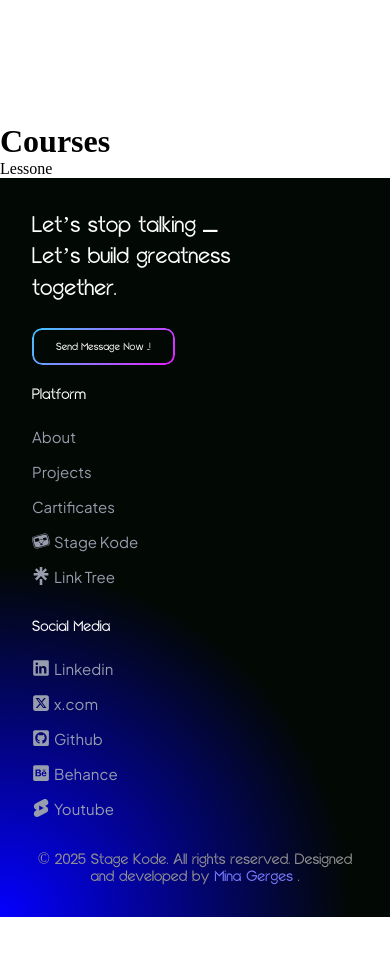
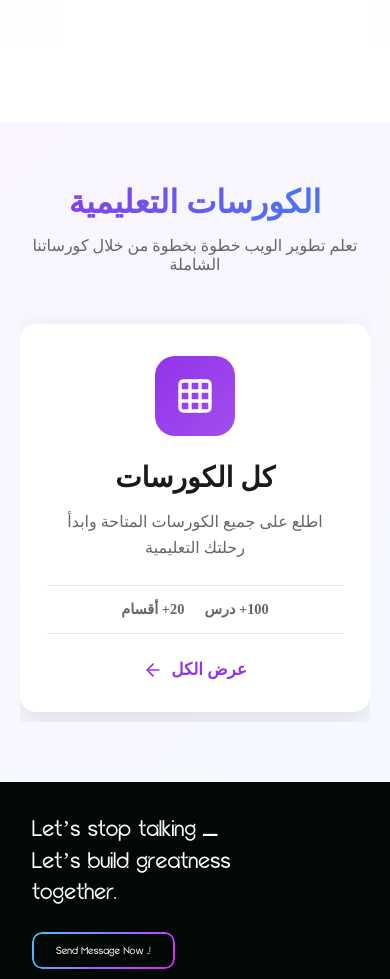
Before and after one commit to mina-gerguis/minagerguis, a Next.js app: page / in a window 390 px wide. Shown: the part 6260-7239 px from the top of the page. Before the commit the page ends 7177 px from the top, so only its background shows below. Built offline with nearby package versions, Linux system fonts and the light colour scheme; a web font is replaced by a local one.

Commit message:
new update

```diff
--- /dev/null
+++ b/src/app/components/Courses/courses.module.css
@@ -0,0 +1,201 @@
+.coursesSection {
+    padding: 80px 20px;
+    background: linear-gradient(135deg, rgba(147, 51, 234, 0.05) 0%, rgba(59, 130, 246, 0.05) 100%);
+    position: relative;
+}
+
+.container {
+    width: 100%;
+    margin: 0 auto;
+}
+
+.sectionTitle {
+    font-size: 2.5rem;
+    font-weight: bold;
+    text-align: center;
+    margin-bottom: 15px;
+    background: linear-gradient(135deg, #9333ea, #3b82f6);
+    -webkit-background-clip: text;
+    -webkit-text-fill-color: transparent;
+    background-clip: text;
+}
+
+.sectionSubtitle {
+    text-align: center;
+    font-size: 1.1rem;
+    color: #666;
+    margin-bottom: 50px;
+    max-width: 600px;
+    margin-left: auto;
+    margin-right: auto;
+}
+
+.coursesGrid {
+    display: flex;
+    gap: 30px;
+    overflow-x: auto;
+    scroll-behavior: smooth;
+    padding: 10px 0;
+    direction: rtl;
+}
+
+
+.courseCard {
+    min-width: calc(100% / 3);
+
+    background: white;
+    border-radius: 16px;
+    padding: 40px 30px;
+    box-shadow: 0 10px 30px rgba(0, 0, 0, 0.1);
+    transition: all 0.3s ease;
+    text-decoration: none;
+    color: inherit;
+    display: flex;
+    flex-direction: column;
+    align-items: center;
+    text-align: center;
+    border: 2px solid transparent;
+    position: relative;
+    overflow: hidden;
+
+    flex: 0 0 350px;
+    overflow: hidden;
+    cursor: pointer;
+    transition: transform 0.3s ease, box-shadow 0.3s ease;
+}
+
+
+
+.courseCard:hover {
+    transform: translateY(-8px);
+    box-shadow: 0 15px 40px rgba(147, 51, 234, 0.2);
+    border-color: #9333ea;
+}
+
+.courseCard:hover::before {
+    transform: scaleX(1);
+}
+
+.courseIcon {
+    width: 80px;
+    height: 80px;
+    background: linear-gradient(135deg, #9333ea, #3b82f6);
+    border-radius: 20px;
+    display: flex;
+    align-items: center;
+    justify-content: center;
+    color: white;
+    margin-bottom: 25px;
+    transition: all 0.3s ease;
+}
+
+.courseCard:hover .courseIcon {
+    transform: scale(1.1) rotate(5deg);
+}
+
+.courseTitle {
+    font-size: 1.75rem;
+    font-weight: bold;
+    margin-bottom: 15px;
+    color: #1a1a1a;
+}
+
+.courseDescription {
+    font-size: 1rem;
+    line-height: 1.6;
+    color: #666;
+    margin-bottom: 25px;
+}
+
+.courseStats {
+    display: flex;
+    gap: 20px;
+    margin-bottom: 25px;
+    padding: 15px 0;
+    border-top: 1px solid #e5e7eb;
+    border-bottom: 1px solid #e5e7eb;
+    width: 100%;
+    justify-content: center;
+}
+
+.stat {
+    font-size: 0.9rem;
+    color: #666;
+    font-weight: 600;
+}
+
+.courseLink {
+    display: flex;
+    align-items: center;
+    gap: 8px;
+    color: #9333ea;
+    font-weight: 600;
+    font-size: 1.05rem;
+    transition: all 0.3s ease;
+}
+
+.courseCard:hover .courseLink {
+    gap: 12px;
+    color: #7c3aed;
+}
+
+/* Dark mode support */
+@media (prefers-color-scheme: dark) {
+    .coursesSection {
+        background: linear-gradient(135deg, rgba(147, 51, 234, 0.1) 0%, rgba(59, 130, 246, 0.1) 100%);
+    }
+
+    .sectionSubtitle {
+        color: #a0a0a0;
+    }
+
+    .courseCard {
+        background: rgba(255, 255, 255, 0.05);
+        border-color: rgba(255, 255, 255, 0.1);
+    }
+
+    .courseCard:hover {
+        background: rgba(255, 255, 255, 0.08);
+        border-color: #9333ea;
+    }
+
+    .courseTitle {
+        color: #ffffff;
+    }
+
+    .courseDescription {
+        color: #a0a0a0;
+    }
+
+    .stat {
+        color: #a0a0a0;
+    }
+
+    .courseStats {
+        border-color: rgba(255, 255, 255, 0.1);
+    }
+}
+
+/* Responsive */
+@media (max-width: 768px) {
+    .coursesSection {
+        padding: 60px 20px;
+    }
+
+    .sectionTitle {
+        font-size: 2rem;
+    }
+
+    .sectionSubtitle {
+        font-size: 1rem;
+        margin-bottom: 40px;
+    }
+
+    .coursesGrid {
+        grid-template-columns: 1fr;
+    }
+
+    .courseCard {
+        padding: 30px 25px;
+    }
+}
--- a/src/app/components/Courses/data/css/page.tsx
+++ b/src/app/components/Courses/data/css/page.tsx
@@ -54,7 +54,7 @@ export default function CSSCourse() {
     return (
         <div>
             <Navbar />
-            <div className={`${styles.courseContainer} ${styles.fadeUp}`}>
+            <div className={styles.courseContainer}>
                 {/* زر القائمة في الموبايل */}
                 <button className={styles.menuButton} onClick={() => setMenuOpen(!menuOpen)}>
                     ☰
--- a/src/app/components/Courses/page.tsx
+++ b/src/app/components/Courses/page.tsx
@@ -1,16 +1,126 @@
 import Link from "next/link";
+import { ArrowLeft, Grid, Code, Database, Palette, Layout, Server, Smartphone, Shield, Zap } from "lucide-react";
+import styles from "./courses.module.css";
 
-function Courses() {
+const courses = [
+  {
+    id: "all-courses",
+    title: "كل الكورسات",
+    description: "اطلع على جميع الكورسات المتاحة وابدأ رحلتك التعليمية",
+    icon: Grid,
+    link: "/components/Courses/data",
+    stats: { lessons: "100+", sections: "20+" },
+    color: "#9333ea"
+  },
+  {
+    id: "css-course",
+    title: "دورة CSS الشاملة",
+    description: "تعلم كل شيء عن CSS من الصفر حتى الاحتراف",
+    icon: Palette,
+    link: "/components/Courses/data/css",
+    stats: { lessons: "11", sections: "4" },
+    color: "#3b82f6"
+  },
+  {
+    id: "html-course",
+    title: "دورة HTML5",
+    description: "أساسيات HTML وبناء هيكل صفحات الويب الحديثة",
+    icon: Code,
+    link: "#",
+    stats: { lessons: "15", sections: "5" },
+    color: "#f59e0b"
+  },
+  {
+    id: "javascript-course",
+    title: "دورة JavaScript",
+    description: "تعلم البرمجة بلغة JavaScript من البداية للاحتراف",
+    icon: Zap,
+    link: "#",
+    stats: { lessons: "25", sections: "8" },
+    color: "#eab308"
+  },
+  {
+    id: "react-course",
+    title: "دورة React",
+    description: "بناء تطبيقات ويب تفاعلية باستخدام مكتبة React",
+    icon: Layout,
+    link: "#",
+    stats: { lessons: "20", sections: "7" },
+    color: "#06b6d4"
+  },
+  {
+    id: "nodejs-course",
+    title: "دورة Node.js",
+    description: "تطوير تطبيقات الخادم باستخدام Node.js",
+    icon: Server,
+    link: "#",
+    stats: { lessons: "18", sections: "6" },
+    color: "#10b981"
+  },
+  {
+    id: "database-course",
+    title: "دورة قواعد البيانات",
+    description: "تعلم SQL وإدارة قواعد البيانات",
+    icon: Database,
+    link: "#",
+    stats: { lessons: "12", sections: "4" },
+    color: "#8b5cf6"
+  },
+  {
+    id: "responsive-course",
+    title: "التصميم المتجاوب",
+    description: "تصميم مواقع متجاوبة تعمل على جميع الأجهزة",
+    icon: Smartphone,
+    link: "#",
+    stats: { lessons: "10", sections: "3" },
+    color: "#ec4899"
+  },
+  {
+    id: "security-course",
+    title: "أمن المواقع",
+    description: "حماية تطبيقات الويب من الثغرات الأمنية",
+    icon: Shield,
+    link: "#",
+    stats: { lessons: "14", sections: "5" },
+    color: "#ef4444"
+  }
+];
+
+const Courses = () => {
   return (
-    <>
-      <h1>Courses</h1>
-
-      {/* بدل <a> استخدم <Link> */}
-      <Link href="/components/Courses/data">
-        Lessone
-      </Link>
-    </>
+    <section id="courses" className={styles.coursesSection}>
+      <div className={styles.container}>
+        <h2 className={styles.sectionTitle}>الكورسات التعليمية</h2>
+        <p className={styles.sectionSubtitle}>
+          تعلم تطوير الويب خطوة بخطوة من خلال كورساتنا الشاملة
+        </p>
+        <div className={styles.coursesGrid}>
+          {courses.map((course) => {
+            const IconComponent = course.icon;
+            return (
+              <Link key={course.id} href={course.link} className={styles.courseCard}>
+                <div className={styles.courseIcon} style={{ background: `linear-gradient(135deg, ${course.color}, ${course.color}dd)` }}>
+                  <IconComponent size={40} />
+                </div>
+                <h3 className={styles.courseTitle}>{course.title}</h3>
+                <p className={styles.courseDescription}>
+                  {course.description}
+                </p>
+                <div className={styles.courseStats}>
+                  <span className={styles.stat}>{course.stats.lessons} درس</span>
+                  <span className={styles.stat}>{course.stats.sections} أقسام</span>
+                </div>
+                <div className={styles.courseLink} style={{ color: course.color }}>
+                  {course.id === "all-courses" ? "عرض الكل" : "ابدأ التعلم الآن"}
+                  <ArrowLeft size={20} />
+                </div>
+              </Link>
+            );
+          })}
+        </div>
+      </div>
+    </section>
   );
-}
+};
 
 export default Courses;
```
Also changed, not shown: src/app/ui/nextButton/nextButton.tsx (+13 -2 lines).
